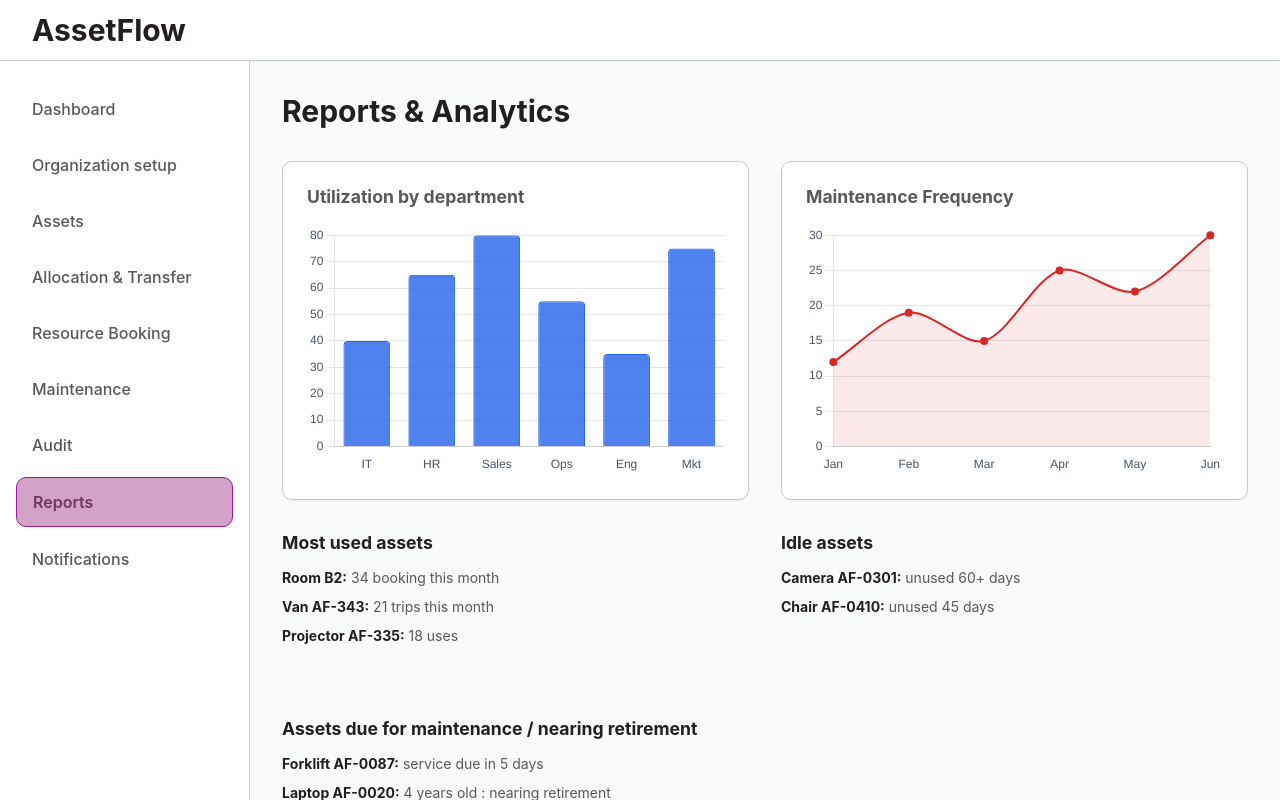
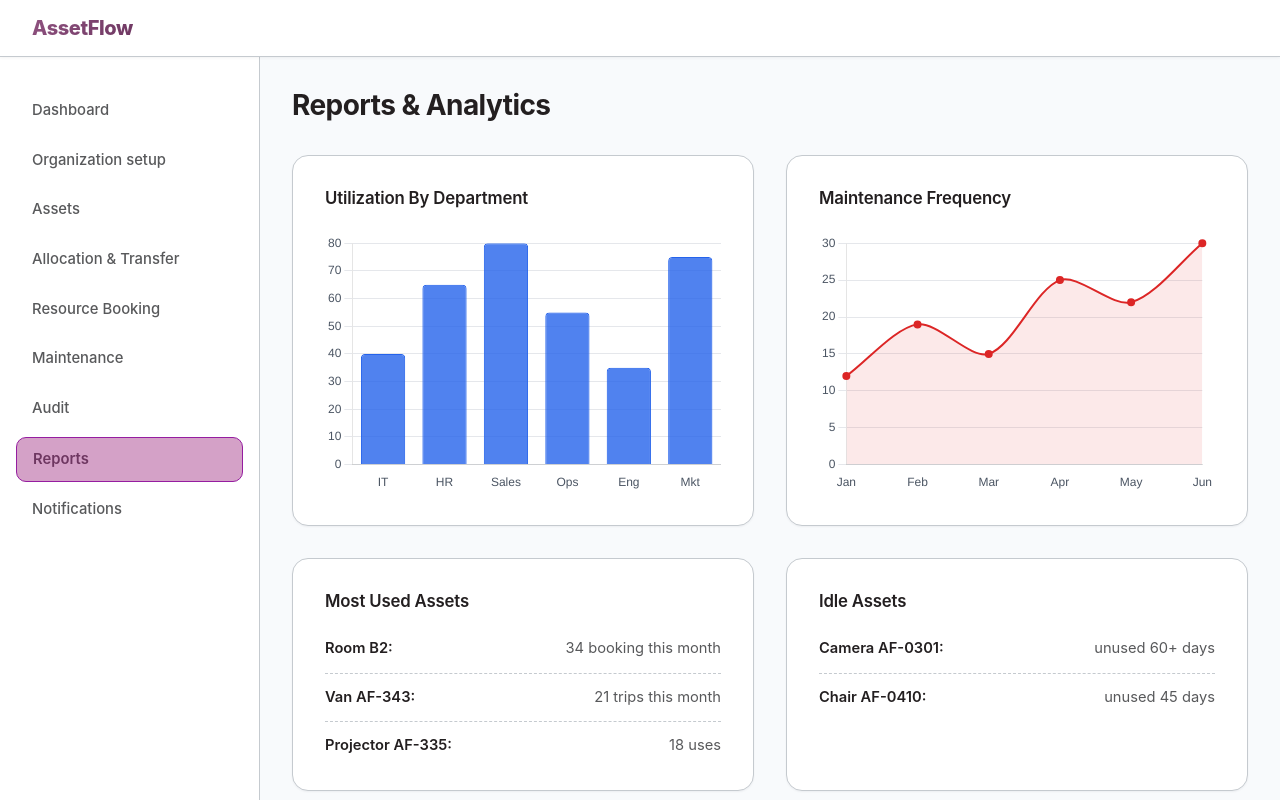
Before and after one commit to coffeethecoder/Odoo-Hackathon, a plain HTML site: page client/pages/report/reports.html in a window 1280 px wide. Drawn offline with nearby package versions, Linux system fonts and the light colour scheme.

Commit message:
Enhanced UI (1)

```diff
--- a/client/pages/report/reports.css
+++ b/client/pages/report/reports.css
@@ -4,35 +4,41 @@
     box-sizing: border-box;
     margin: 0;
     padding: 0;
+    -webkit-font-smoothing: antialiased;
+    -moz-osx-font-smoothing: grayscale;
 }
 
 body {
-    font-family: var(--font-body);
+    font-family: var(--font-body), -apple-system, BlinkMacSystemFont, "Segoe UI", Roboto, sans-serif;
     background-color: var(--color-background);
     color: var(--color-text-primary);
-    line-height: 1.5;
+    line-height: 1.6;
 }
 
 h1, h2, h3 {
     font-family: var(--font-headings);
     font-weight: var(--fw-bold);
+    color: var(--color-text-primary);
+    letter-spacing: -0.02em;
 }
 
 .app-container {
     display: flex;
     flex-direction: column;
     height: 100vh;
+    width: 100vw;
+    overflow: hidden;
 }
 
 .top-header {
     display: flex;
     align-items: center;
     justify-content: space-between;
-    padding: var(--space-sm) var(--space-xl);
+    padding: var(--space-md) var(--space-xl);
     background: var(--color-surface);
     border-bottom: 1px solid var(--color-border);
-    box-shadow: var(--shadow-sm);
-    z-index: 10;
+    box-shadow: 0 1px 3px rgba(0, 0, 0, 0.05);
+    z-index: 40;
 }
 
 .header-left {
@@ -41,42 +47,53 @@ h1, h2, h3 {
     gap: var(--space-md);
 }
 
+.logo h2 {
+    font-size: 1.25rem;
+    font-weight: 800;
+    background: linear-gradient(135deg, var(--color-primary, #2563eb), var(--color-primary-active, #1d4ed8));
+    -webkit-background-clip: text;
+    -webkit-text-fill-color: transparent;
+}
+
 .layout-wrapper {
     display: flex;
     flex: 1;
     overflow: hidden;
+    position: relative;
 }
 
 .sidebar {
-    width: 250px;
+    width: 260px;
     background-color: var(--color-surface);
     border-right: 1px solid var(--color-border);
-    padding: var(--space-lg) var(--space-md);
+    padding: var(--space-xl) var(--space-md);
     overflow-y: auto;
-    transition: transform 0.3s ease;
-    z-index: 20;
+    transition: transform 0.3s cubic-bezier(0.4, 0, 0.2, 1);
+    z-index: 30;
 }
 
 .nav-list {
     list-style: none;
     display: flex;
     flex-direction: column;
-    gap: var(--space-xs);
+    gap: 6px;
 }
 
 .nav-item a {
     display: block;
     text-decoration: none;
     color: var(--color-text-secondary);
-    padding: var(--space-sm) var(--space-md);
+    padding: 10px var(--space-md);
     border-radius: var(--radius-md);
     font-weight: var(--fw-medium);
+    font-size: 0.925rem;
     transition: all 0.2s ease;
 }
 
 .nav-item a:hover {
     background-color: var(--color-surface-hover);
     color: var(--color-text-primary);
+    transform: translateX(2px);
 }
 
 .nav-item.active a {
@@ -84,6 +101,7 @@ h1, h2, h3 {
     color: var(--color-primary-active);
     font-weight: var(--fw-semibold);
     border: 1px solid var(--color-primary-soft-border);
+    position: relative;
 }
 
 .main-content {
@@ -92,70 +110,94 @@ h1, h2, h3 {
     flex-direction: column;
     padding: var(--space-xl);
     overflow-y: auto;
+    background-color: var(--color-background);
 }
 
 .section-header {
     margin-bottom: var(--space-xl);
 }
 
-.charts-grid {
+.section-header h2 {
+    font-size: 1.75rem;
+    font-weight: 700;
+    color: var(--color-text-primary);
+}
+
+.charts-grid,
+.info-grid {
     display: grid;
-    grid-template-columns: repeat(auto-fit, minmax(400px, 1fr));
+    grid-template-columns: repeat(auto-fit, minmax(420px, 1fr));
     gap: var(--space-xl);
     margin-bottom: var(--space-xl);
 }
 
-.chart-card {
+.chart-card,
+.info-section {
     background: var(--color-surface);
-    padding: var(--space-lg);
-    border-radius: var(--radius-md);
+    padding: var(--space-xl);
+    border-radius: var(--radius-lg, 12px);
     border: 1px solid var(--color-border);
-    box-shadow: var(--shadow-sm);
+    box-shadow: var(--shadow-sm, 0 1px 2px rgba(0, 0, 0, 0.05));
+    transition: box-shadow 0.2s ease, border-color 0.2s ease;
 }
 
-.chart-card h3 {
-    margin-bottom: var(--space-md);
-    font-size: 1.1rem;
-    color: var(--color-text-secondary);
+.chart-card:hover,
+.info-section:hover {
+    box-shadow: 0 4px 12px rgba(0, 0, 0, 0.03);
+    border-color: calc(var(--color-border) * 1.1);
+}
+
+.chart-card h3,
+.info-section h3 {
+    margin-bottom: var(--space-lg);
+    font-size: 1.05rem;
+    font-weight: 600;
+    color: var(--color-text-primary);
+    text-transform: capitalize;
+    letter-spacing: -0.01em;
 }
 
 .chart-container {
     position: relative;
-    height: 250px;
+    height: 260px;
     width: 100%;
-}
-
-.info-grid {
-    display: grid;
-    grid-template-columns: repeat(auto-fit, minmax(400px, 1fr));
-    gap: var(--space-xl);
-    margin-bottom: var(--space-xl);
-}
-
-.info-section h3 {
-    margin-bottom: var(--space-sm);
-    font-size: 1.1rem;
 }
 
 .asset-list {
     list-style: none;
-    color: var(--color-text-secondary);
+    display: flex;
+    flex-direction: column;
 }
 
 .asset-list li {
-    margin-bottom: 8px;
-    font-size: var(--fs-sm);
+    display: flex;
+    align-items: center;
+    justify-content: space-between;
+    padding: var(--space-sm) 0;
+    font-size: calc(var(--fs-sm, 0.875rem) * 1.05);
+    color: var(--color-text-secondary);
+    border-bottom: 1px dashed var(--color-border);
+}
+
+.asset-list li:last-child {
+    border-bottom: none;
+    padding-bottom: 0;
+}
+
+.asset-list li:first-child {
+    padding-top: 0;
 }
 
 .asset-list strong {
     color: var(--color-text-primary);
+    font-weight: var(--fw-semibold);
 }
 
 .section-divider {
     border: 0;
     height: 1px;
-    background: var(--color-border);
-    margin-bottom: var(--space-xl);
+    background: linear-gradient(to right, var(--color-border), transparent);
+    margin: var(--space-xl) 0;
 }
 
 .full-width {
@@ -167,13 +209,16 @@ h1, h2, h3 {
 }
 
 .btn {
-    padding: 10px 20px;
-    border: none;
+    padding: 11px 24px;
+    border: 1px solid transparent;
     border-radius: var(--radius-md);
     cursor: pointer;
     font-weight: var(--fw-semibold);
-    transition: background-color 0.2s ease, transform 0.1s ease;
-    display: inline-block;
+    font-size: 0.9rem;
+    transition: all 0.2s ease;
+    display: inline-flex;
+    align-items: center;
+    justify-content: center;
 }
 
 .btn:active {
@@ -181,12 +226,14 @@ h1, h2, h3 {
 }
 
 .btn-secondary {
-    background: var(--color-secondary-bg);
-    color: var(--color-text-on-primary);
+    background: var(--color-secondary-bg, #0f172a);
+    color: var(--color-text-on-primary, #ffffff);
+    box-shadow: 0 1px 2px rgba(0, 0, 0, 0.05);
 }
 
 .btn-secondary:hover {
-    background: var(--color-secondary-hover);
+    background: var(--color-secondary-hover, #1e293b);
+    box-shadow: 0 4px 12px rgba(15, 23, 42, 0.15);
 }
 
 .menu-toggle {
@@ -195,7 +242,13 @@ h1, h2, h3 {
     border: none;
     cursor: pointer;
     color: var(--color-text-primary);
-    padding: 4px;
+    padding: var(--space-xs);
+    border-radius: var(--radius-sm);
+    transition: background-color 0.2s;
+}
+
+.menu-toggle:hover {
+    background-color: var(--color-surface-hover);
 }
 
 .overlay {
@@ -205,36 +258,43 @@ h1, h2, h3 {
     left: 0;
     width: 100%;
     height: 100%;
-    background: rgba(0, 0, 0, 0.5);
-    z-index: 20;
+    background: rgba(15, 23, 42, 0.3);
+    backdrop-filter: blur(4px);
+    z-index: 25;
     opacity: 0;
     transition: opacity 0.3s ease;
 }
 
 @media (max-width: 768px) {
-    .charts-grid, .info-grid {
+    .charts-grid,
+    .info-grid {
         grid-template-columns: 1fr;
+        gap: var(--space-md);
     }
 
     .menu-toggle {
-        display: block;
+        display: inline-flex;
     }
 
-    .top-header, .main-content {
+    .top-header {
+        padding: var(--space-sm) var(--space-md);
+    }
+
+    .main-content {
         padding: var(--space-md);
     }
 
     .sidebar {
         position: fixed;
         top: 0;
-        left: -250px;
+        left: -260px;
         height: 100vh;
-        z-index: 30;
-        box-shadow: var(--shadow-sm);
+        z-index: 50;
+        box-shadow: 4px 0 24px rgba(0, 0, 0, 0.15);
     }
 
     .sidebar.open {
-        transform: translateX(250px);
+        transform: translateX(260px);
     }
 
     .overlay.show {
```
Lines whose indentation alone changed are shown as unchanged.
